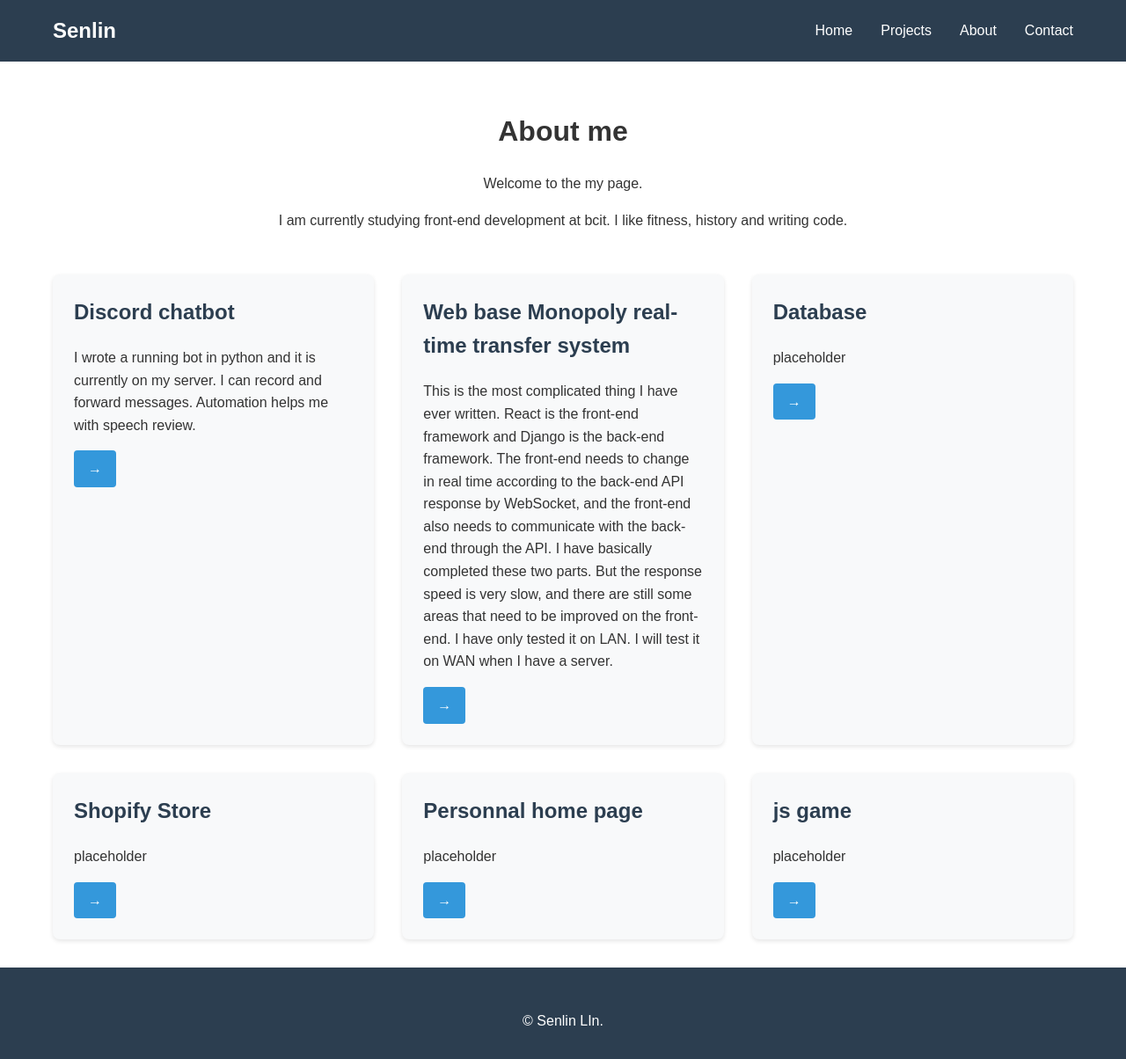
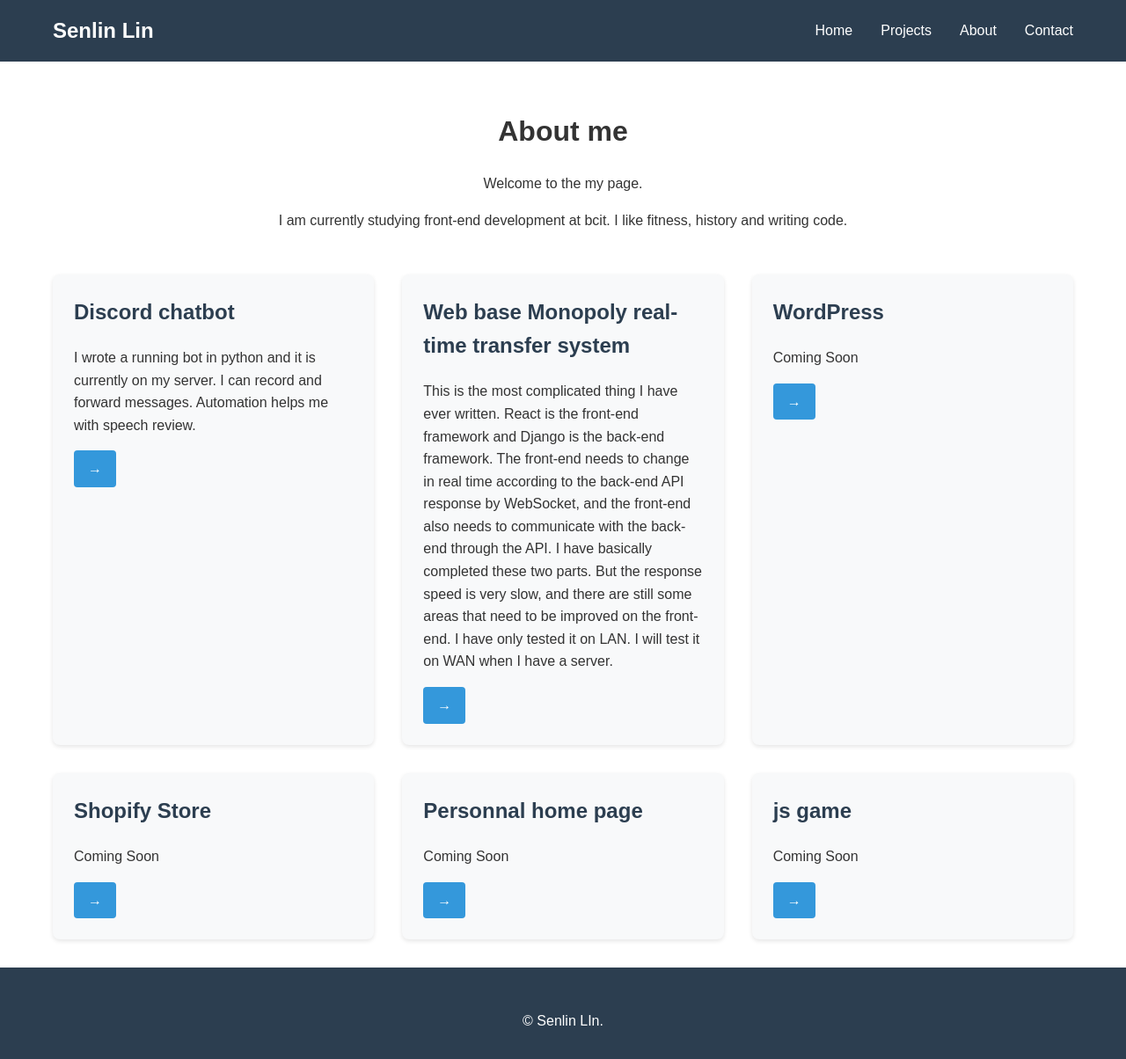
Before and after one commit to Monopoly233/landingpage, a plain HTML site: page index.html in a window 1280 px wide. Shown: the whole page at 88% size. Drawn offline with Linux system fonts and the light colour scheme.

Commit message:
change placeholder

```diff
--- a/index.html
+++ b/index.html
@@ -10,7 +10,7 @@
 <body>
     <header>
         <div class="site-header-width">
-            <a href="#" class="site-name">Senlin</a>
+            <a href="#" class="site-name">Senlin Lin</a>
             <nav class="site-navigation" id="site-navigation">
                 <ul class="nav-menu">
                     <li><a href="#">Home</a></li>
@@ -46,25 +46,25 @@
             </div>
 
             <div class = "project">
-                <h2>Database</h2>
-                <p>placeholder</p>
+                <h2>WordPress</h2>
+                <p>Coming Soon</p>
                 <a href="#"> →</a>
             </div>
 
             <div class="project">
                 <h2>Shopify Store</h2>
-                <p>placeholder</p>
+                <p>Coming Soon</p>
                 <a href="#"> →</a>
             </div>
             <div class="project">
                 <h2>Personnal home page</h2>
-                <p>placeholder</p>
+                <p>Coming Soon</p>
                 <a href="https://github.com/Monopoly233/landingpage"> →</a>
             </div>
 
             <div class="project">
                 <h2>js game</h2>
-                <p>placeholder</p>
+                <p>Coming Soon</p>
                 <a href="#"> →</a>
             </div>
 
```
